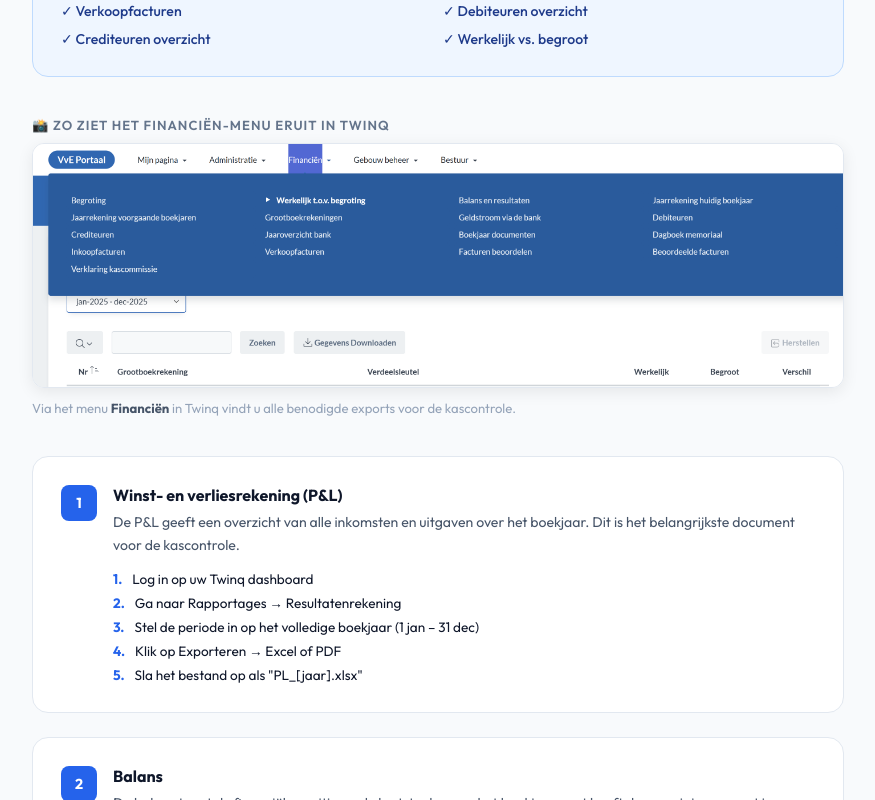
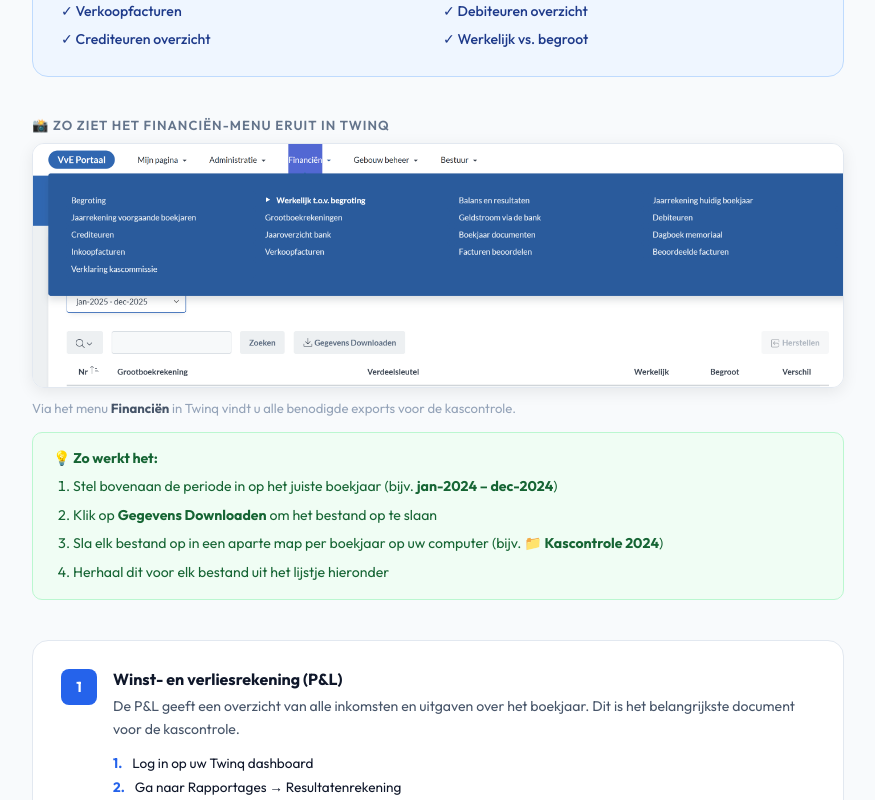
Before and after one commit to JJWVersteegh/Slimme-Kascontrole, a Next.js app: page /bronnen/twinq in a window 1280 px wide. Shown: the part 465-1265 px from the top of the page, without its empty margins (202-1077 px from the left). Built offline with nearby package versions, Linux system fonts and the light colour scheme; a web font is replaced by a local one.

Commit message:
Add instructional text below Twinq screenshot: set period, download, save per year
Co-Authored-By: Claude Sonnet 4.6 <noreply@anthropic.com>

```diff
--- a/app/bronnen/twinq/page.tsx
+++ b/app/bronnen/twinq/page.tsx
@@ -62,6 +62,15 @@ export default function TwinqBron() {
             style={{ width: '100%', borderRadius: '12px', border: '1px solid #e2e8f0', boxShadow: '0 4px 16px rgba(0,0,0,0.08)' }}
           />
           <p style={{ fontSize: '0.82rem', color: '#94a3b8', marginTop: '8px' }}>Via het menu <strong style={{ color: '#475569' }}>Financiën</strong> in Twinq vindt u alle benodigde exports voor de kascontrole.</p>
+          <div style={{ background: '#f0fdf4', border: '1px solid #bbf7d0', borderRadius: '10px', padding: '16px 20px', marginTop: '16px' }}>
+            <p style={{ fontSize: '0.88rem', color: '#166534', margin: '0 0 8px', fontWeight: '700' }}>💡 Zo werkt het:</p>
+            <ol style={{ margin: 0, paddingLeft: '20px', display: 'flex', flexDirection: 'column', gap: '6px' }}>
+              <li style={{ fontSize: '0.88rem', color: '#166534', lineHeight: 1.6 }}>Stel bovenaan de periode in op het juiste boekjaar (bijv. <strong>jan-2024 – dec-2024</strong>)</li>
+              <li style={{ fontSize: '0.88rem', color: '#166534', lineHeight: 1.6 }}>Klik op <strong>Gegevens Downloaden</strong> om het bestand op te slaan</li>
+              <li style={{ fontSize: '0.88rem', color: '#166534', lineHeight: 1.6 }}>Sla elk bestand op in een aparte map per boekjaar op uw computer (bijv. <strong>📁 Kascontrole 2024</strong>)</li>
+              <li style={{ fontSize: '0.88rem', color: '#166534', lineHeight: 1.6 }}>Herhaal dit voor elk bestand uit het lijstje hieronder</li>
+            </ol>
+          </div>
         </div>
 
         {/* Stappen */}
```
